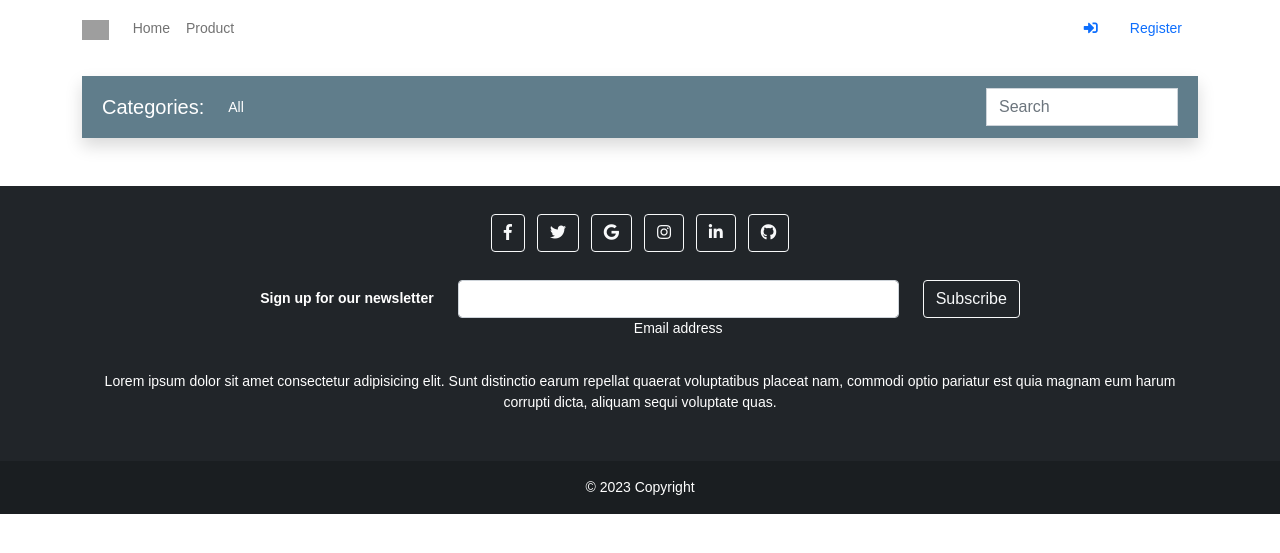
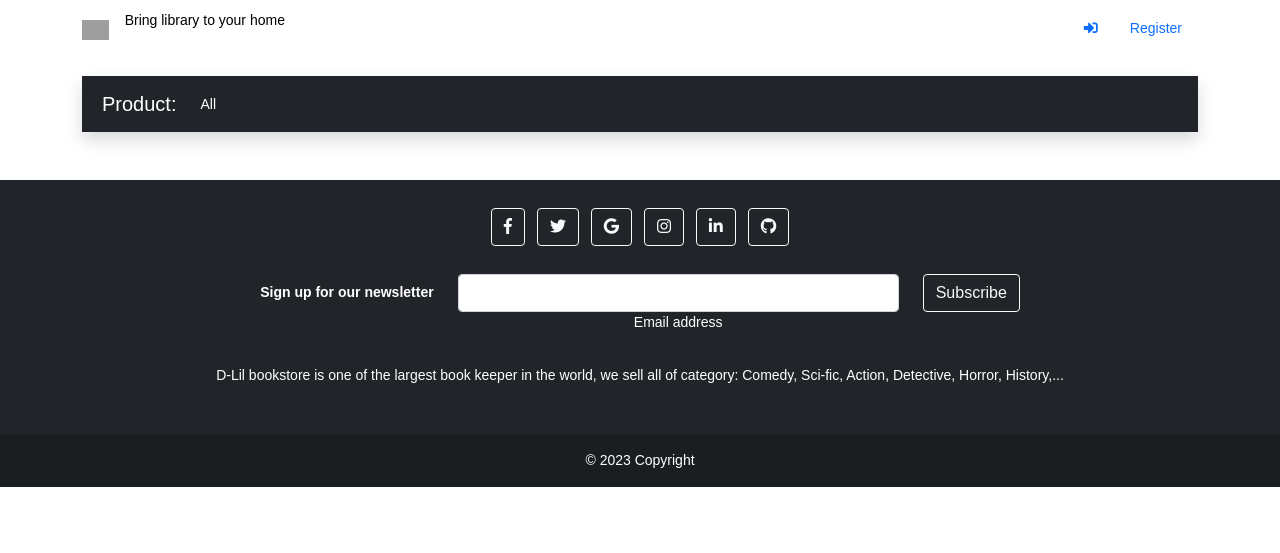
Before and after one commit to dlilcc/bookstore, a Symfony app: template templates/home.html.twig in a window 1280 px wide. Shown: the top 553 px of the page. Run offline with Twig, Linux system fonts and the light colour scheme; the template is opened without the code that fills it, so the values that code supplies are empty; some libraries are stand-ins or nearby versions; grey boxes are pictures that could not be loaded.

Commit message:
Update logo
Update logo home index

```diff
--- a/templates/home.html.twig
+++ b/templates/home.html.twig
@@ -37,22 +37,13 @@
       <!-- Navbar brand -->
       <a class="navbar-brand mt-2 mt-sm-0" href="{{path('homepage')}}">
         <img
-          src="https://talent2win.com/wp-content/uploads/2021/09/LogoDefault.png"
+          src="https://banner2.cleanpng.com/20180313/qze/kisspng-logo-book-clip-art-cartoon-books-5aa7db635b3d49.2029058215209501153737.jpg"
           height="20"
           alt="Logo"
           loading="lazy"
         />
       </a>
-      <!-- Left links -->
-      <ul class="navbar-nav me-auto mb-2 mb-lg-0">
-        <li class="nav-item active">
-          <a class="nav-link " href="{{path('homepage')}}">Home</a>
-        </li>
-        <li class="nav-item">
-          <a class="nav-link" href="{{path('product_show')}}">Product</a>
-        </li>
-      </ul>
-      <!-- Left links -->
+    <p> Bring library to your home </p>
     </div>
     <!-- Collapsible wrapper -->
 
@@ -75,13 +66,7 @@
 
         {% endif %}
 
-      <!-- Icon -->
-      {# <a class="nav-link me-3" href="#">
-        <i class="fas fa-shopping-cart"></i>
-      </a>
-      <a class="nav-link me-3" href="#">
-        <i class="fas fa-sign-in-alt"></i>
-      </a> #}
+
     </div>
     <!-- Right elements -->
 
@@ -98,12 +83,12 @@
 <main>
 <div class="container">
   <!-- Navbar -->
-<nav class="navbar navbar-expand-lg navbar-dark mt-3 mb-5 shadow p-2" style="background-color: #607D8B">
+<nav class="navbar navbar-expand-lg navbar-dark mt-3 mb-5 shadow p-2" style="background-color: #212529">
   <!-- Container wrapper -->
   <div class="container-fluid">
 
     <!-- Navbar brand -->
-    <a class="navbar-brand" href="#">Categories:</a>
+    <a class="navbar-brand" href="{{path('product_show')}}">Product:</a>
 
     <!-- Toggle button -->
     <button
@@ -120,15 +105,11 @@
 
         <!-- Link -->
         <li class="nav-item acitve">
-          <a class="nav-link text-white" href="#">All</a>
+          <a class="nav-link text-white" href="{{path('product_show')}}">All</a>
         </li>
 
       </ul>
 
-      <!-- Search -->
-      <form class="w-auto py-1" style="max-width: 12rem">
-        <input type="search" class="form-control rounded-0" placeholder="Search" aria-label="Search">
-      </form>
 
     </div>
   </div>
@@ -248,9 +229,8 @@
     <!-- Section: Text -->
     <section class="mb-4">
       <p>
-        Lorem ipsum dolor sit amet consectetur adipisicing elit. Sunt distinctio earum
-        repellat quaerat voluptatibus placeat nam, commodi optio pariatur est quia magnam
-        eum harum corrupti dicta, aliquam sequi voluptate quas.
+        D-Lil bookstore is one of the largest book keeper in the world, we sell all of category:
+        Comedy, Sci-fic, Action, Detective, Horror, History,...
       </p>
     </section>
     <!-- Section: Text -->
```
